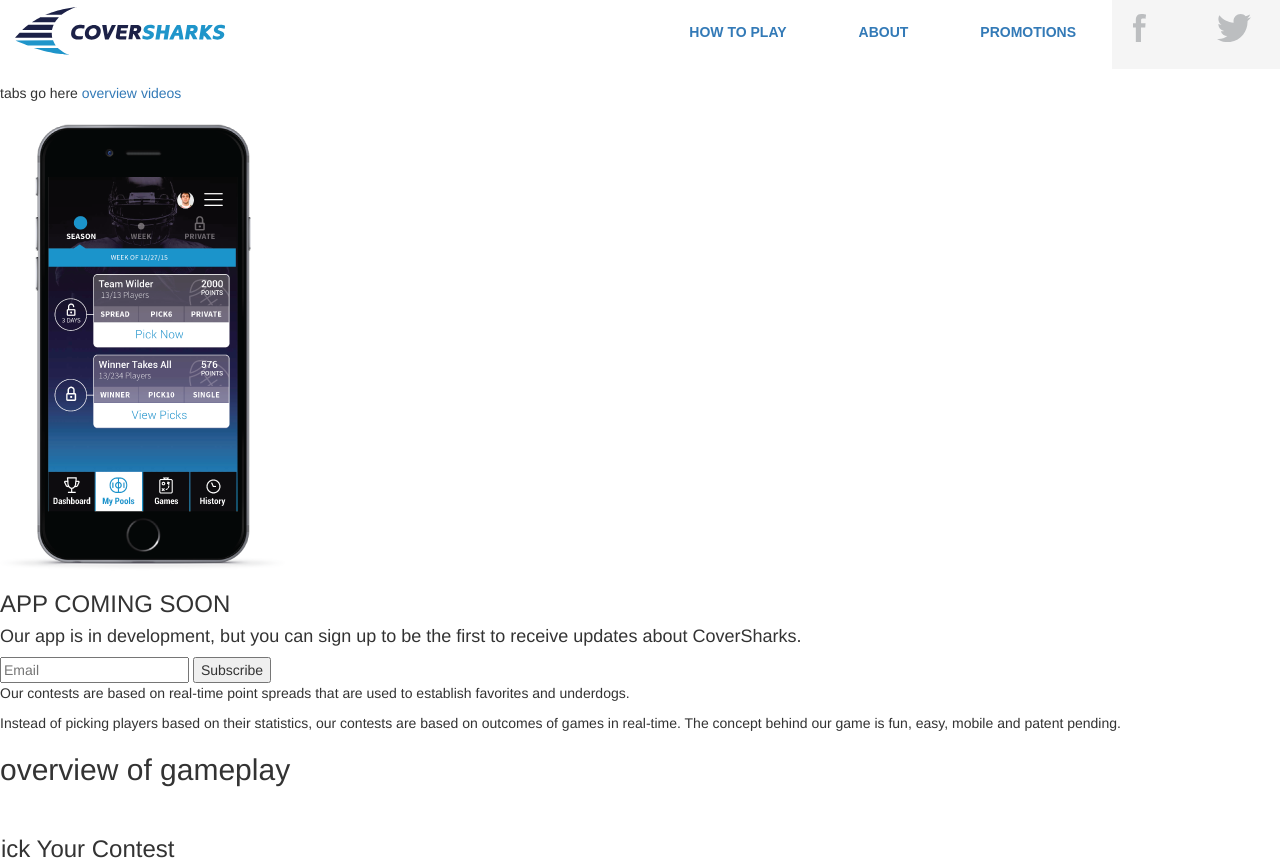
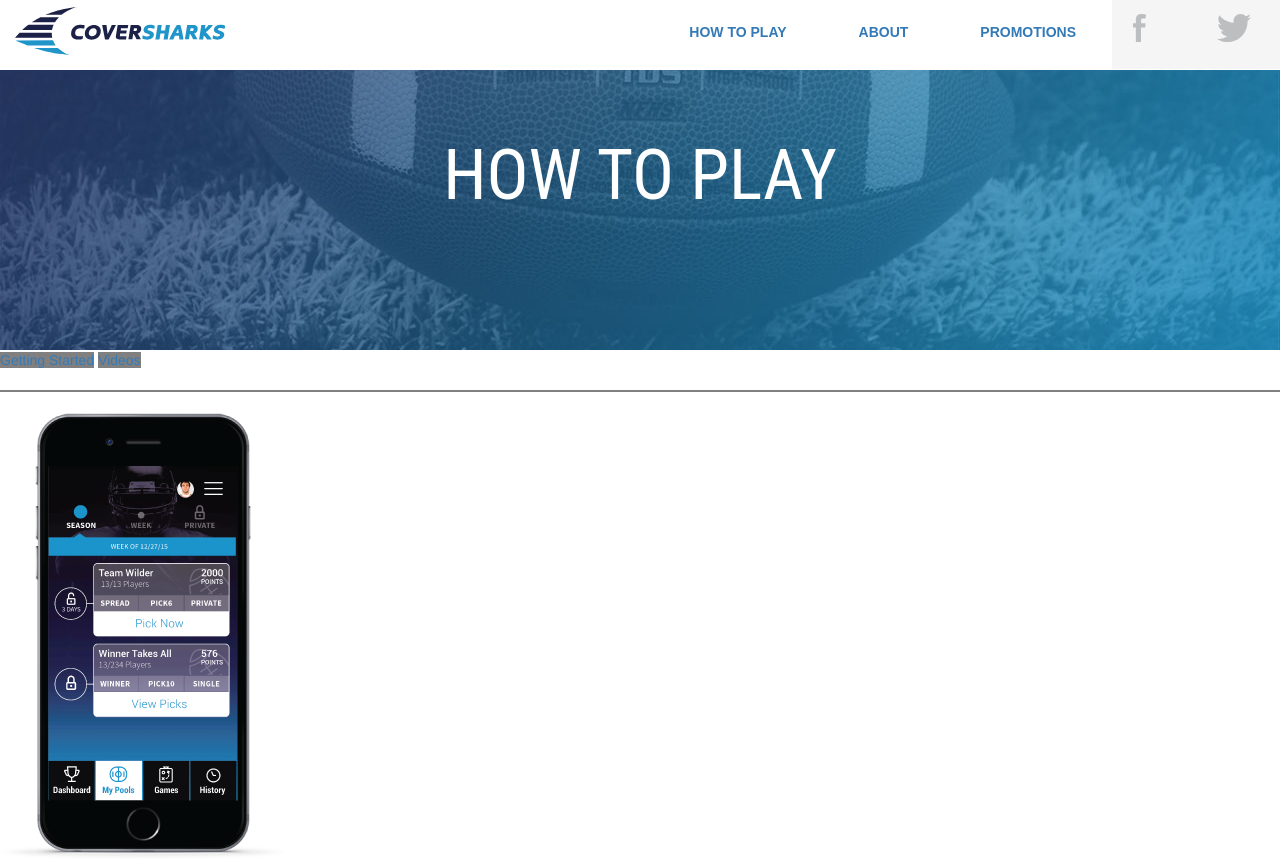
Before and after one commit to mpasker/Coversharks-Group-Project, a website: page client/index.html at #!/howtoplay in a window 1280 px wide. Shown: the top 866 px of the page. Drawn offline with nearby package versions, Linux system fonts and the light colour scheme; some packages are replaced by stand-ins of ours.

Commit message:
styling hero

```diff
--- a/client/styles/howtoplay.less
+++ b/client/styles/howtoplay.less
@@ -1,3 +1,23 @@
 #howtoplayhero {
-    background-image: "../client/images/HowToPlay/how-to-play-hero.jpg"
+    background-image: url("../images/HowToPlay/how-to-play-hero.jpg");
+    height: 5em;
+    background-position: center;
+    color: white;
+    font-size: 5em;
+    text-align: center;
+    text-transform: uppercase;
+    line-height: 5em;
+    font-family: Roboto Condensed;
 };
+
+.tabs {
+    border-bottom: 2px solid grey;
+    height: 3em;
+
+    a {
+        width: 10em;
+        background-color: grey;
+        font-style: bold;
+        height: 100%;
+    };
+};
--- a/client/views/howtoplay.html
+++ b/client/views/howtoplay.html
@@ -1,9 +1,9 @@
-<div id="howtoplayhero">hero image goes here
-    <h2>HOW TO PLAY</h2>
+<div id="howtoplayhero">how to play
+
 </div>
-<div class="tabs">tabs go here
-    <a href="">overview</a>
-    <a href="">videos</a>
+<div class="tabs">
+    <a href="">Getting Started</a>
+    <a href="">Videos</a>
 </div>
 <div class="getting-started-container">
     <div>
```
Also changed, not shown: client/styles/styles.css.
